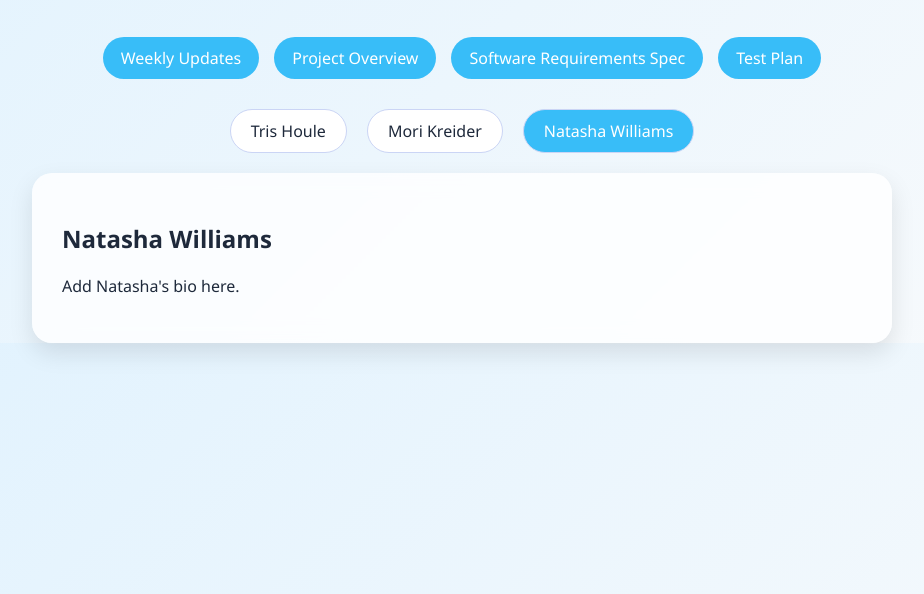
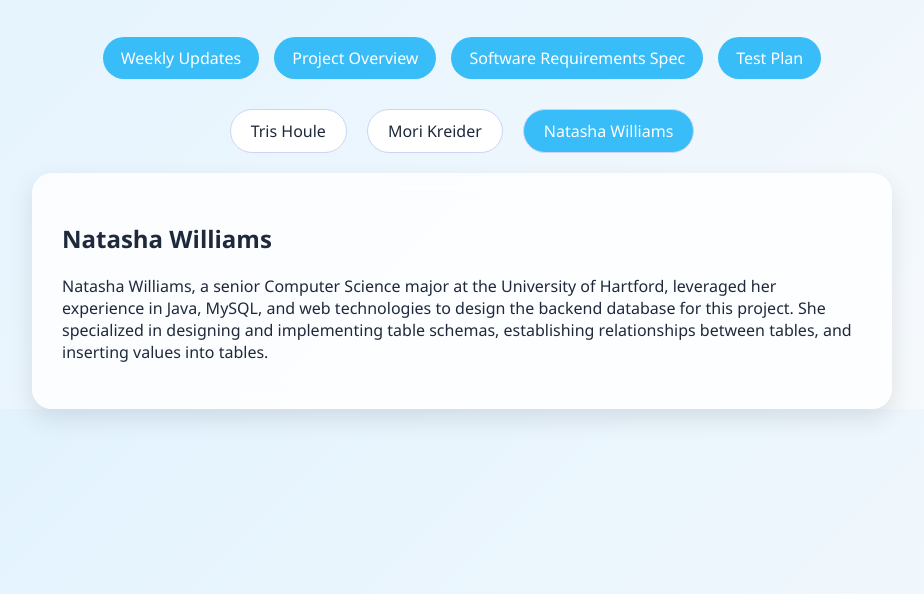
Before and after one commit to TrisHoule/mountain-coders-website, a plain HTML site: page index.html in a window 1280 px wide. Both pictures are taken after a click on the element "Natasha Williams". Shown: the part 206-800 px from the top of the page, without its empty margins (178-1102 px from the left). Drawn offline with Linux system fonts and the light colour scheme.

Commit message:
Add detailed bio for Natasha Williams
Updated Natasha's bio with detailed information about her background and skills.

```diff
--- a/index.html
+++ b/index.html
@@ -128,7 +128,9 @@
 
     <div id="natasha" class="bio">
       <h2>Natasha Williams</h2>
-      <p>Add Natasha's bio here.</p>
+      <p>
+        Natasha Williams, a senior Computer Science major at the University of Hartford, leveraged her experience in Java, MySQL, and web technologies to design the backend database for this project. She specialized in designing and implementing table schemas, establishing relationships between tables, and inserting values into tables.
+      </p>
     </div>
   </div>
 
```
